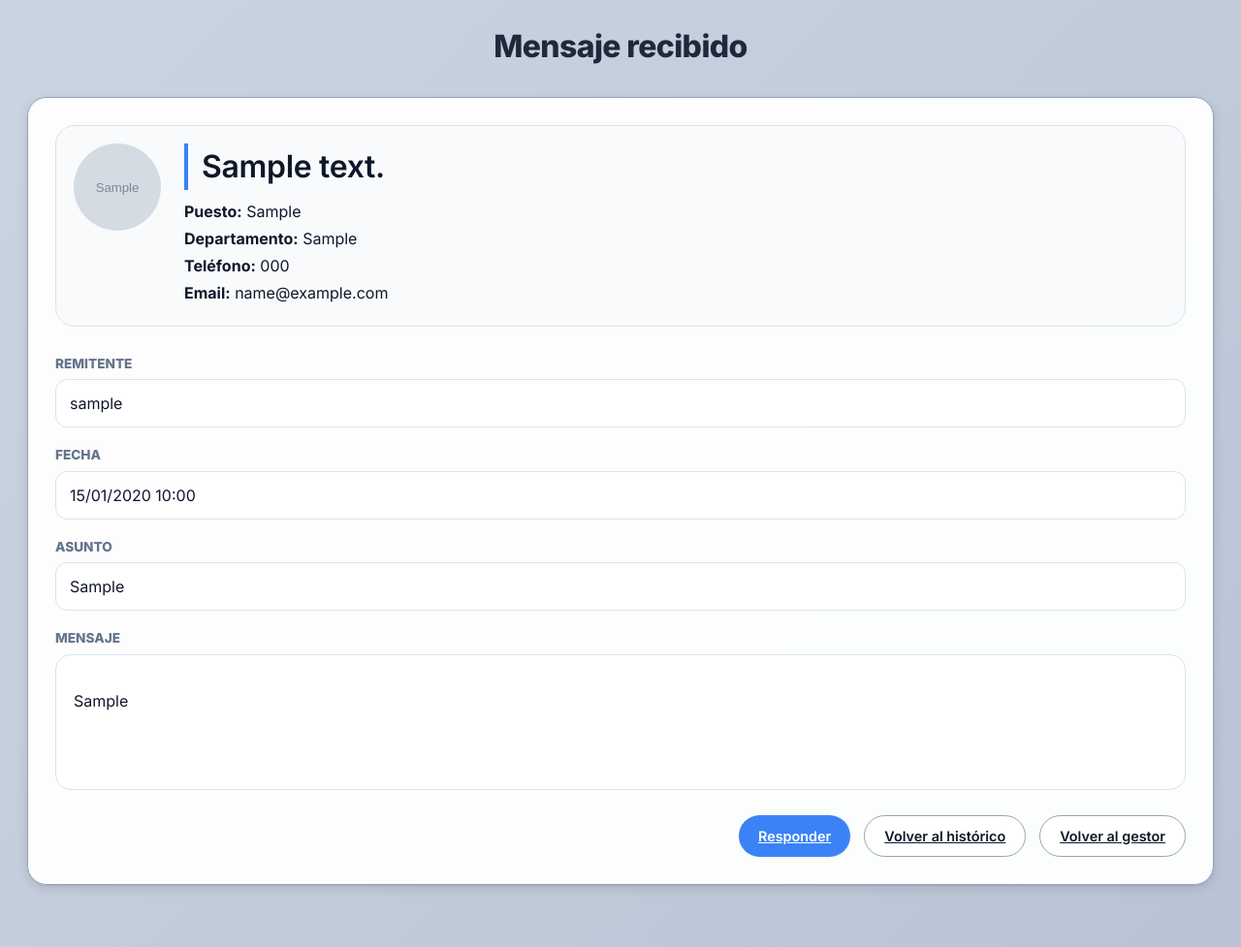
After one commit to Ootoito/gestor-tareas-ia-master, a Django app: page /mensajes/1/ in a window 1280 px wide. The commit adds this page. Shown: the whole page at 97% size. Run offline with Django 5.2, Linux system fonts and the light colour scheme; a user stored in the database is signed in; tables that the repository leaves empty hold one stand-in row (values such as "Sample post"); grey boxes marked "Sample" are stand-in pictures.

Commit message:
Refactorización visual del sistema de mensajes

```diff
--- /dev/null
+++ b/gestor_tareas/static/gestortareas/mensajes_gestor.css
@@ -0,0 +1,493 @@
+@import url('https://fonts.googleapis.com/css2?family=Inter:opsz,wght@14..32,300;14..32,400;14..32,500;14..32,600;14..32,700;14..32,800&display=swap');
+
+:root {
+  --bg-gradient: linear-gradient(135deg, #cbd5e1 0%, #b9c3d4 100%);
+  --panel: rgba(255, 255, 255, 0.96);
+  --panel-soft: #e2e8f0;
+  --text: #0f172a;
+  --muted: #475569;
+  --line: #94a3b8;
+
+  --primary: #3b82f6;
+  --primary-hover: #2563eb;
+  --primary-light: #dbeafe;
+
+  --accent: #8b5cf6;
+  --accent-hover: #7c3aed;
+
+  --success-bg: #ecfdf5;
+  --success-text: #059669;
+  --success-border: #a7f3d0;
+
+  --error-bg: #fef2f2;
+  --error-text: #dc2626;
+  --error-border: #fecaca;
+
+  --warning-bg: #fffbeb;
+  --warning-text: #d97706;
+  --warning-border: #fde68a;
+
+  --shadow-sm: 0 1px 2px rgba(0, 0, 0, 0.08), 0 1px 3px rgba(0, 0, 0, 0.1);
+  --shadow-md: 0 4px 12px rgba(0, 0, 0, 0.1), 0 1px 2px rgba(0, 0, 0, 0.08);
+  --shadow-lg: 0 10px 25px -5px rgba(0, 0, 0, 0.15), 0 8px 10px -6px rgba(0, 0, 0, 0.08);
+  --shadow-focus: 0 0 0 4px rgba(59, 130, 246, 0.2);
+
+  --radius-sm: 8px;
+  --radius-md: 14px;
+  --radius-lg: 20px;
+}
+
+* {
+  box-sizing: border-box;
+}
+
+body {
+  margin: 0;
+  font-family: 'Inter', system-ui, -apple-system, 'Segoe UI', Roboto, sans-serif;
+  background: var(--bg-gradient);
+  color: var(--text);
+  line-height: 1.5;
+}
+
+.wrap {
+  max-width: 1400px;
+  margin: 0 auto;
+  padding: 24px 28px 40px;
+}
+
+/* TÍTULO */
+.title {
+  text-align: center;
+  margin-bottom: 28px;
+}
+
+.title h1 {
+  margin: 0;
+  font-size: 2rem;
+  font-weight: 800;
+  background: linear-gradient(135deg, #ffffff, #cbd5e1);
+  background-clip: text;
+  -webkit-background-clip: text;
+  color: #1e293b;
+  letter-spacing: -0.02em;
+}
+
+/* PANELES BLANCOS */
+.panel {
+  background: var(--panel);
+  border: 1px solid var(--line);
+  border-radius: var(--radius-lg);
+  box-shadow: var(--shadow-md);
+  padding: 20px 24px;
+  margin-bottom: 24px;
+  transition: all 0.2s ease;
+}
+
+.panel:hover {
+  box-shadow: var(--shadow-lg);
+}
+
+.panel h2 {
+  margin: 0 0 16px;
+  font-size: 1.25rem;
+  font-weight: 600;
+  color: #0f172a;
+  letter-spacing: -0.01em;
+  border-left: 4px solid var(--primary);
+  padding-left: 14px;
+}
+
+/* BOTONES */
+button,
+.btn-primary,
+.btn-secondary {
+  appearance: none;
+  border: none;
+  border-radius: 40px;
+  cursor: pointer;
+  font-family: 'Inter', sans-serif;
+  font-weight: 600;
+  transition: all 0.2s ease;
+  font-size: 0.9rem;
+  padding: 10px 20px;
+  display: inline-flex;
+  align-items: center;
+  gap: 8px;
+}
+
+.btn-primary {
+  background: var(--primary);
+  color: white;
+  box-shadow: 0 1px 2px rgba(0, 0, 0, 0.05);
+}
+
+.btn-primary:hover {
+  background: var(--primary-hover);
+  transform: translateY(-2px);
+  box-shadow: 0 4px 12px rgba(59, 130, 246, 0.3);
+}
+
+.btn-secondary {
+  background: white;
+  color: var(--text);
+  border: 1px solid var(--line);
+}
+
+.btn-secondary:hover {
+  background: #f1f5f9;
+  transform: translateY(-2px);
+}
+
+/* INPUTS, SELECT, TEXTAREA */
+input, select, textarea {
+  font-family: 'Inter', sans-serif;
+  border-radius: 12px;
+  border: 1px solid var(--line);
+  padding: 10px 14px;
+  font-size: 0.9rem;
+  transition: all 0.2s;
+  background: white;
+  color: var(--text);
+}
+
+input:focus, select:focus, textarea:focus {
+  outline: none;
+  border-color: var(--primary);
+  box-shadow: var(--shadow-focus);
+}
+
+/* TABLA */
+.task-table {
+  width: 100%;
+  border-collapse: collapse;
+}
+
+.task-table th {
+  font-size: 0.8rem;
+  font-weight: 600;
+  text-transform: uppercase;
+  letter-spacing: 0.5px;
+  color: var(--muted);
+  background: #f1f5f9;
+  padding: 14px 12px;
+  border-bottom: 1px solid var(--line);
+}
+
+.task-table td {
+  padding: 16px 12px;
+  border-bottom: 1px solid #e2e8f0;
+  vertical-align: middle;
+  color: var(--text);
+}
+
+.task-table tr:hover td {
+  background-color: #fafcff;
+}
+
+/* FORMULARIO DE MENSAJES */
+.mensaje-form {
+  display: flex;
+  flex-direction: column;
+  gap: 22px;
+  max-width: 720px;
+}
+
+.mensaje-form .field {
+  display: flex;
+  flex-direction: column;
+  gap: 8px;
+}
+
+.mensaje-form input[type="text"],
+.mensaje-form select,
+.mensaje-form textarea {
+  width: 100%;
+  border-radius: 16px;
+  border: 1px solid #cfd8e3;
+  padding: 14px 16px;
+  font-size: 1rem;
+  background: #fff;
+  box-sizing: border-box;
+}
+
+.mensaje-form textarea {
+  min-height: 180px;
+  resize: vertical;
+}
+
+.mensaje-form label {
+  font-weight: 700;
+  color: #24324a;
+}
+
+.mensaje-form .field-inline {
+  display: flex;
+  align-items: center;
+  gap: 12px;
+}
+
+.mensaje-form .acciones-form {
+  display: flex;
+  gap: 14px;
+  margin-top: 10px;
+}
+
+/* REMITENTE / AVATAR */
+.mensaje-remitente {
+  display: flex;
+  align-items: center;
+  gap: 12px;
+}
+
+.mensaje-avatar,
+.mensaje-avatar-placeholder {
+  width: 42px;
+  height: 42px;
+  border-radius: 50%;
+  flex-shrink: 0;
+}
+
+.mensaje-avatar {
+  object-fit: cover;
+  border: 2px solid #dbeafe;
+}
+
+.mensaje-avatar-placeholder {
+  background: linear-gradient(135deg, #3b82f6, #6366f1);
+  color: white;
+  display: flex;
+  align-items: center;
+  justify-content: center;
+  font-weight: 800;
+}
+
+.mensaje-remitente strong {
+  display: block;
+  color: #0f172a;
+}
+
+.mensaje-remitente small {
+  display: block;
+  color: #64748b;
+  font-size: 0.8rem;
+}
+
+/* TOAST NOTIFICATIONS */
+.toast-container {
+  position: fixed;
+  top: 20px;
+  right: 20px;
+  z-index: 9999;
+  display: flex;
+  flex-direction: column;
+  gap: 12px;
+}
+
+.toast {
+  min-width: 280px;
+  max-width: 380px;
+  background: white;
+  border-radius: 16px;
+  padding: 14px 18px;
+  display: flex;
+  align-items: flex-start;
+  justify-content: space-between;
+  gap: 14px;
+  box-shadow: 0 12px 28px rgba(0, 0, 0, 0.2);
+  border-left: 5px solid;
+  animation: slideIn 0.3s ease;
+}
+
+.toast-success {
+  border-left-color: #10b981;
+  background: #ecfdf5;
+}
+
+.toast-error {
+  border-left-color: #ef4444;
+  background: #fef2f2;
+}
+
+.toast-warning {
+  border-left-color: #f59e0b;
+  background: #fffbeb;
+}
+
+.toast-info {
+  border-left-color: #3b82f6;
+  background: #eff6ff;
+}
+
+.toast-content {
+  flex: 1;
+}
+
+.toast-title {
+  font-weight: 700;
+  display: block;
+  margin-bottom: 4px;
+}
+
+.toast-message {
+  font-size: 0.9rem;
+  color: #334155;
+}
+
+.toast-close {
+  background: none;
+  border: none;
+  font-size: 1.2rem;
+  cursor: pointer;
+  color: #94a3b8;
+  padding: 0;
+  width: 24px;
+  height: 24px;
+  display: flex;
+  align-items: center;
+  justify-content: center;
+}
+
+@keyframes slideIn {
+  from {
+    transform: translateX(100%);
+    opacity: 0;
+  }
+  to {
+    transform: translateX(0);
+    opacity: 1;
+  }
+}
+
+/* RESPONSIVE */
+@media (max-width: 768px) {
+  .wrap {
+    padding: 16px;
+  }
+
+  .title h1 {
+    font-size: 1.6rem;
+  }
+
+  .panel {
+    padding: 16px;
+  }
+
+  button, .btn-primary, .btn-secondary {
+    min-height: 48px;
+    width: 100%;
+    justify-content: center;
+  }
+
+  .acciones-form {
+    flex-direction: column;
+  }
+
+  .task-table {
+    display: block;
+    overflow-x: auto;
+    white-space: nowrap;
+  }
+
+  input, select, textarea {
+    font-size: 16px;
+  }
+
+  .toast-container {
+    left: 20px;
+    right: 20px;
+  }
+
+  .toast {
+    max-width: none;
+  }
+}
+
+@media (max-width: 480px) {
+  .mensaje-remitente {
+    flex-direction: column;
+    text-align: center;
+  }
+}
+
+.mensaje-detalle-panel {
+    padding: 28px;
+}
+
+.mensaje-cabecera {
+    display: flex;
+    gap: 24px;
+    align-items: flex-start;
+    margin-bottom: 28px;
+    padding: 18px;
+    border: 1px solid #dbe3ee;
+    border-radius: 20px;
+    background: #f8fafc;
+}
+
+.detalle-avatar,
+.detalle-avatar-placeholder {
+    width: 90px;
+    height: 90px;
+    border-radius: 50%;
+}
+
+.detalle-avatar {
+    object-fit: cover;
+}
+
+.detalle-avatar-placeholder {
+    background: linear-gradient(135deg, #3b82f6, #6366f1);
+    color: white;
+    display: flex;
+    align-items: center;
+    justify-content: center;
+    font-size: 2rem;
+    font-weight: 800;
+}
+
+.mensaje-cabecera-info h2 {
+    margin: 0 0 10px;
+    font-size: 2rem;
+}
+
+.mensaje-cabecera-info p {
+    margin: 4px 0;
+}
+
+.mensaje-datos {
+    display: flex;
+    flex-direction: column;
+    gap: 18px;
+}
+
+.mensaje-campo label {
+    display: block;
+    font-size: 0.85rem;
+    font-weight: 800;
+    color: #64748b;
+    margin-bottom: 6px;
+    text-transform: uppercase;
+}
+
+.mensaje-valor {
+    background: #fff;
+    border: 1px solid #dbe3ee;
+    border-radius: 12px;
+    padding: 12px 14px;
+}
+
+.mensaje-texto {
+    background: #fff;
+    border: 1px solid #dbe3ee;
+    border-radius: 16px;
+    padding: 18px;
+    min-height: 140px;
+    line-height: 1.7;
+}
+
+.mensaje-botones {
+    display: flex;
+    justify-content: flex-end;
+    gap: 14px;
+    margin-top: 26px;
+}
--- /dev/null
+++ b/gestor_tareas/templates/gestortareas/detalle_mensaje.html
@@ -0,0 +1,148 @@
+{% load static %}
+
+<!DOCTYPE html>
+<html lang="es">
+
+<head>
+
+    <meta charset="UTF-8">
+
+    <title>Mensaje recibido</title>
+
+    <meta name="viewport"
+          content="width=device-width, initial-scale=1.0">
+
+    <link rel="stylesheet"
+          href="{% static 'gestortareas/mensajes_gestor.css' %}">
+
+</head>
+
+<body>
+
+<div class="wrap">
+
+    <div class="title">
+        <h1>Mensaje recibido</h1>
+    </div>
+
+    <section class="panel mensaje-detalle-panel">
+
+        <div class="mensaje-cabecera">
+
+            <div class="mensaje-cabecera-foto">
+
+                {% if perfil_remitente.foto_url %}
+
+                    <img src="{{ perfil_remitente.foto_url }}"
+                         class="detalle-avatar">
+
+                {% else %}
+
+                    <div class="detalle-avatar-placeholder">
+                        {{ mensaje.remitente.username|first|upper }}
+                    </div>
+
+                {% endif %}
+
+            </div>
+
+            <div class="mensaje-cabecera-info">
+
+                <h2>
+                    {% if perfil_remitente.nombre_visible %}
+                        {{ perfil_remitente.nombre_visible }}
+                    {% else %}
+                        {{ mensaje.remitente.username }}
+                    {% endif %}
+                </h2>
+
+                {% if perfil_remitente.puesto %}
+                    <p>
+                        <strong>Puesto:</strong>
+                        {{ perfil_remitente.puesto }}
+                    </p>
+                {% endif %}
+
+                {% if perfil_remitente.departamento %}
+                    <p>
+                        <strong>Departamento:</strong>
+                        {{ perfil_remitente.departamento }}
+                    </p>
+                {% endif %}
+
+                {% if perfil_remitente.telefono %}
+                    <p>
+                        <strong>Teléfono:</strong>
+                        {{ perfil_remitente.telefono }}
+                    </p>
+                {% endif %}
+
+                {% if perfil_remitente.email %}
+                    <p>
+                        <strong>Email:</strong>
+                        {{ perfil_remitente.email }}
+                    </p>
+                {% endif %}
+
+            </div>
+
+        </div>
+
+        <div class="mensaje-datos">
+
+            <div class="mensaje-campo">
+                <label>Remitente</label>
+                <div class="mensaje-valor">
+                    {{ mensaje.remitente.username }}
+                </div>
+            </div>
+
+            <div class="mensaje-campo">
+                <label>Fecha</label>
+                <div class="mensaje-valor">
+                    {{ mensaje.fecha_envio|date:"d/m/Y H:i" }}
+                </div>
+            </div>
+
+            <div class="mensaje-campo">
+                <label>Asunto</label>
+                <div class="mensaje-valor">
+                    {{ mensaje.asunto }}
+                </div>
+            </div>
+
+            <div class="mensaje-campo">
+                <label>Mensaje</label>
+
+                <div class="mensaje-texto">
+                    {{ mensaje.cuerpo|linebreaks }}
+                </div>
+            </div>
+
+        </div>
+
+        <div class="mensaje-botones">
+
+            <a href="{% url 'mensajes_gestor' %}"
+               class="btn-primary">
+                Responder
+            </a>
+
+            <a href="{% url 'mensajes_gestor' %}"
+               class="btn-secondary">
+                Volver al histórico
+            </a>
+
+            <a href="{% url 'gestor_tareas_home' %}"
+               class="btn-secondary">
+                Volver al gestor
+            </a>
+
+        </div>
+
+    </section>
+
+</div>
+
+</body>
+</html>
--- a/gestor_tareas/templates/gestortareas/gestor_tareas.html
+++ b/gestor_tareas/templates/gestortareas/gestor_tareas.html
@@ -106,7 +106,8 @@
                     <small>{{ mensaje.fecha_envio|date:"d/m/Y H:i" }}</small>
                 </div>
 
-                <a href="{% url 'mensajes_gestor' %}" class="btn-secondary">
+                <a href="{% url 'detalle_mensaje' mensaje.id_mensaje %}"
+                   class="btn-secondary">
                     Leer
                 </a>
 
--- a/gestor_tareas/urls.py
+++ b/gestor_tareas/urls.py
@@ -22,5 +22,6 @@ urlpatterns = [
     path("mi-perfil/", views.mi_perfil, name="mi_perfil"),
     path("logout/", views.logout_gestor_tareas, name="logout_gestor_tareas"),
     path("mensajes/", views.mensajes_gestor, name="mensajes_gestor"),
+    path("mensajes/<int:id_mensaje>/", views.detalle_mensaje, name="detalle_mensaje"),
     path("mensajes/<int:id_mensaje>/leido/", views.marcar_mensaje_leido, name="marcar_mensaje_leido"),
 ]
--- a/gestor_tareas/views.py
+++ b/gestor_tareas/views.py
@@ -2084,3 +2084,44 @@ def marcar_mensaje_leido(request, id_mensaje):
         mensaje.save()
 
     return redirect("mensajes_gestor")
+
+@login_required
+def detalle_mensaje(request, id_mensaje):
+
+    acceso = validar_acceso_gestor(request)
+
+    if not acceso:
+        messages.error(request, "No tienes acceso.")
+        return redirect("login_gestor_tareas")
+
+    mensaje = get_object_or_404(
+        MensajeGestor.objects.select_related(
+            "remitente",
+            "destinatario",
+            "grupo",
+        ),
+        id_mensaje=id_mensaje,
+    )
+
+    if mensaje.destinatario != request.user:
+        messages.error(request, "No puedes acceder a este mensaje.")
+        return redirect("mensajes_gestor")
+
+    if not mensaje.leido:
+        mensaje.leido = True
+        mensaje.save()
+
+    perfil = PerfilUsuario.objects.filter(
+        usuario=mensaje.remitente
+    ).first()
+
+    context = {
+        "mensaje": mensaje,
+        "perfil_remitente": perfil,
+    }
+
+    return render(
+        request,
+        "gestortareas/detalle_mensaje.html",
+        context
+    )
```
Also changed, not shown: gestor_tareas/templates/gestortareas/mensajes_gestor.html (+5 -6 lines).
